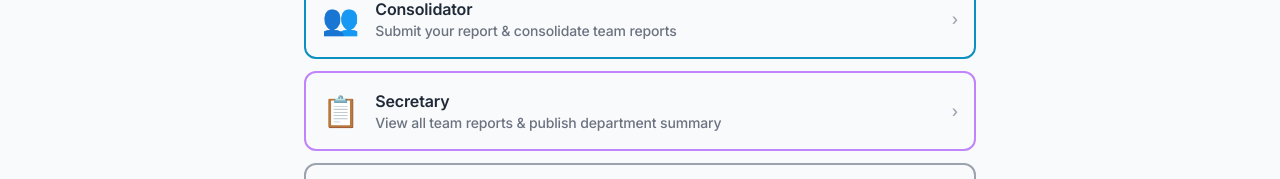
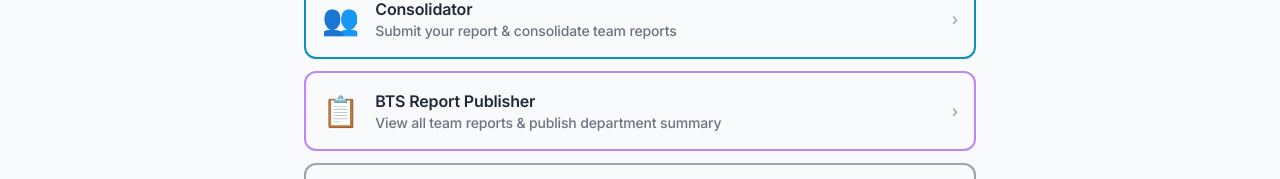
Before and after one commit to dj88456/softi-app, a React (Vite) app in the folder frontend/: page / in a window 1280 px wide. Shown: the part 377-556 px from the top of the page. Built offline with nearby package versions, Linux system fonts and the light colour scheme.

Commit message:
feat: rename Secretary to BTS Report Publisher in UI labels
Co-Authored-By: Claude Sonnet 4.6 <noreply@anthropic.com>

```diff
--- a/frontend/src/pages/Admin.tsx
+++ b/frontend/src/pages/Admin.tsx
@@ -132,7 +132,7 @@ export default function Admin() {
                 >
                   <option value="member">Member</option>
                   <option value="consolidator">Consolidator</option>
-                  <option value="secretary">Secretary</option>
+                  <option value="secretary">BTS Report Publisher</option>
                   <option value="admin">Admin</option>
                 </select>
                 {newMember.role !== 'secretary' && newMember.role !== 'admin' && (
@@ -180,7 +180,7 @@ export default function Admin() {
                     >
                       <option value="member">member</option>
                       <option value="consolidator">consolidator</option>
-                      <option value="secretary">secretary</option>
+                      <option value="secretary">BTS Report Publisher</option>
                       <option value="admin">admin</option>
                     </select>
                     <button
@@ -199,7 +199,7 @@ export default function Admin() {
 
       {secretaries.length === 0 && !loading && (
         <div className="mt-4 text-sm text-amber-600 bg-amber-50 border border-amber-200 rounded-lg p-3">
-          No secretary member found. Add one with role "Secretary" to enable the Department Summary view.
+          No BTS Report Publisher found. Add one with role "BTS Report Publisher" to enable the Department Summary view.
         </div>
       )}
     </div>
--- a/frontend/src/pages/Home.tsx
+++ b/frontend/src/pages/Home.tsx
@@ -9,7 +9,7 @@ type Step = 'role' | 'identity';
 const ROLE_CARDS: { role: UserRole; label: string; desc: string; icon: string; color: string }[] = [
   { role: 'member',      label: 'Team Member',   desc: 'Submit your individual weekly SOFTI report', icon: '📝', color: 'border-blue-400 hover:bg-blue-50' },
   { role: 'consolidator',label: 'Consolidator',  desc: 'Submit your report & consolidate team reports', icon: '👥', color: 'border-indigo-400 hover:bg-indigo-50' },
-  { role: 'secretary',   label: 'Secretary',     desc: 'View all team reports & publish department summary', icon: '📋', color: 'border-purple-400 hover:bg-purple-50' },
+  { role: 'secretary',   label: 'BTS Report Publisher', desc: 'View all team reports & publish department summary', icon: '📋', color: 'border-purple-400 hover:bg-purple-50' },
   { role: 'admin',       label: 'Admin',         desc: 'Manage teams and members', icon: '⚙️', color: 'border-gray-400 hover:bg-gray-50' },
 ];
 
--- a/frontend/src/pages/TeamConsolidation.tsx
+++ b/frontend/src/pages/TeamConsolidation.tsx
@@ -914,7 +914,7 @@ export default function TeamConsolidation() {
                   disabled={saveState === 'saving'}
                   className="px-5 py-2 rounded-lg bg-indigo-700 hover:bg-indigo-600 text-white text-sm font-semibold transition disabled:opacity-50"
                 >
-                  {isSubmitted ? 'Re-submit' : 'Submit to Secretary'}
+                  {isSubmitted ? 'Re-submit' : 'Submit to BTS Report Publisher'}
                 </button>
               </div>
             </div>
```
